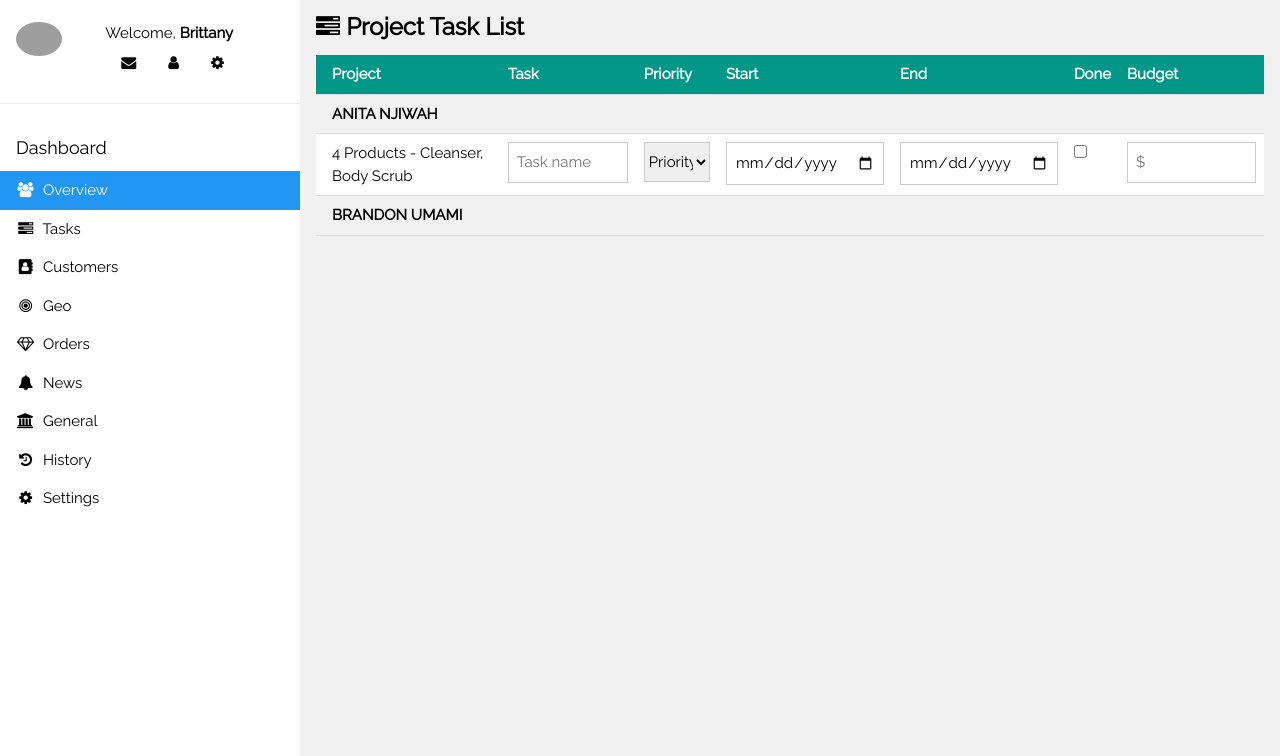
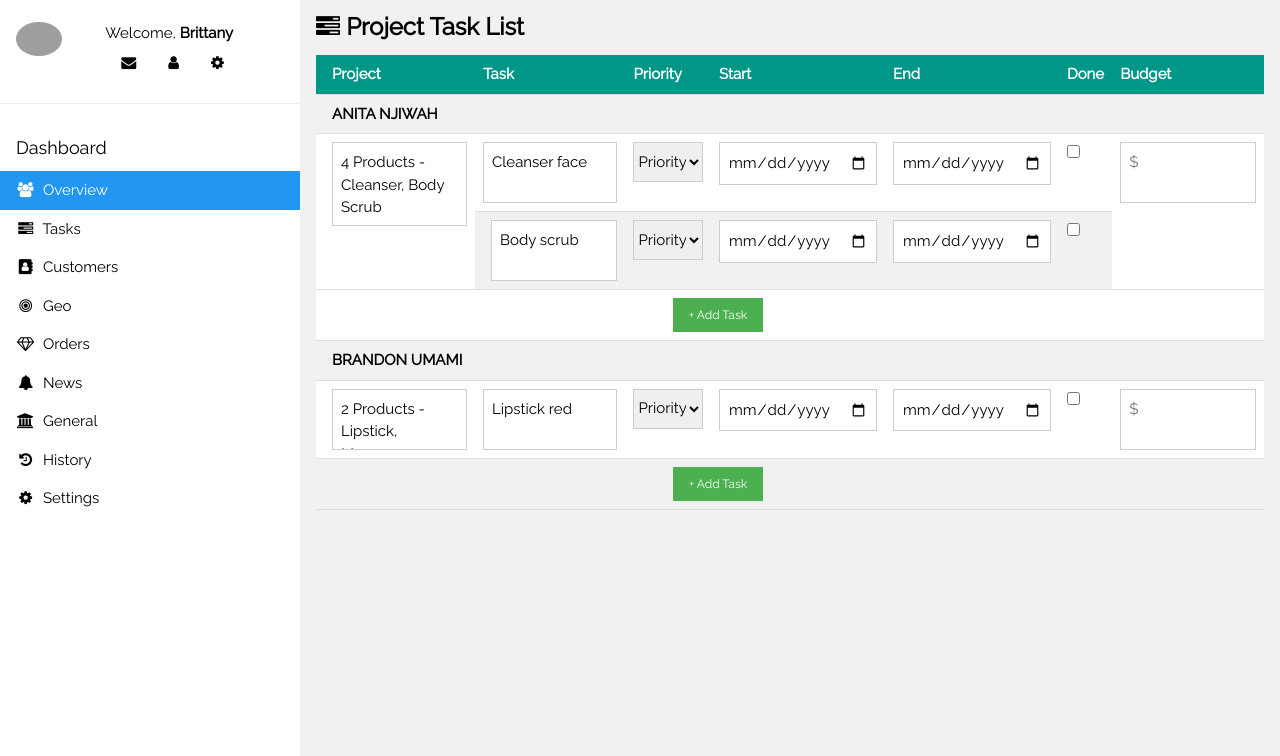
Before and after one commit to bianca-amoako/ShyneBeauty, a Flask app: template templates/tasks.html in a window 1280 px wide. Shown: the part 44-800 px from the top of the page. Run offline with Flask 3, Linux system fonts and the light colour scheme; the template is opened without the code that fills it, so the values that code supplies are empty; grey boxes are pictures that could not be loaded.

Commit message:
wip project tasks, add task button

```diff
--- a/templates/tasks.html
+++ b/templates/tasks.html
@@ -9,7 +9,8 @@
 <link rel="stylesheet" href="https://cdnjs.cloudflare.com/ajax/libs/font-awesome/4.7.0/css/font-awesome.min.css">
 
 <style>
-html,body,h1,h2,h3,h4,h5 {font-family: "Raleway", sans-serif}
+html,body,h1,h2,h3,h4,h5 {font-family: "Raleway", sans-serif;}
+.auto-grow, .auto-grow-task {width:100%; overflow:hidden; resize:none;}
 </style>
 </head>
 
@@ -62,8 +63,6 @@ html,body,h1,h2,h3,h4,h5 {font-family: "Raleway", sans-serif}
 
 <div class="w3-container">
 <table class="w3-table w3-striped w3-bordered w3-white">
-
-<!-- Table Headers -->
   <tr class="w3-teal">
     <th>Project</th>
     <th>Task</th>
@@ -74,55 +73,126 @@ html,body,h1,h2,h3,h4,h5 {font-family: "Raleway", sans-serif}
     <th>Budget</th>
   </tr>
 
-<!-- SAMPLE INPUT -->
-<!-- CUSTOMER GROUP -->
+  <!-- Customer 1 -->
   <tr class="w3-light-grey">
     <td colspan="7"><b>ANITA NJIWAH</b></td>
   </tr>
 
-<tr>
-<td>4 Products - Cleanser, Body Scrub</td>
-<td>
-<input class="w3-input w3-border" type="text" placeholder="Task name">
-</td>
-<!-- PRIORITY DROPDOWN-->
+  <tr class="task-first-row">
+    <td rowspan="2"><textarea class="w3-input w3-border auto-grow">4 Products - Cleanser, Body Scrub</textarea></td>
+    <td><textarea class="w3-input w3-border auto-grow-task">Cleanser face</textarea></td>
     <td>
       <select class="w3-select w3-border">
         <option value="">Priority</option>
-<option>High</option>
-<option>Medium</option>
-<option>Low</option>
+        <option>High</option><option>Medium</option><option>Low</option>
       </select>
     </td>
-
-<!-- DATE INPUT-->
-<td>
-<input class="w3-input w3-border" type="date">
-</td>
-<td>
-<input class="w3-input w3-border" type="date">
-</td>
-
-<!-- DONE CHECKBOX-->
-<td>
-<input type="checkbox">
-</td>
-
-<!-- BUDGET INPUT -->
-<td>
-<input class="w3-input w3-border" type="number" placeholder="$">
-</td>
+    <td><input class="w3-input w3-border" type="date"></td>
+    <td><input class="w3-input w3-border" type="date"></td>
+    <td><input type="checkbox"></td>
+    <td rowspan="2"><textarea class="w3-input w3-border auto-grow" placeholder="$"></textarea></td>
   </tr>
 
+  <tr>
+    <td><textarea class="w3-input w3-border auto-grow-task">Body scrub</textarea></td>
+    <td>
+      <select class="w3-select w3-border">
+        <option value="">Priority</option>
+        <option>High</option><option>Medium</option><option>Low</option>
+      </select>
+    </td>
+    <td><input class="w3-input w3-border" type="date"></td>
+    <td><input class="w3-input w3-border" type="date"></td>
+    <td><input type="checkbox"></td>
+  </tr>
 
-<!-- NEXT CUSTOMER -->
+  <!-- Add Task Button -->
+  <tr>
+    <td colspan="6" style="text-align:center;">
+      <button class="w3-button w3-small w3-green" onclick="addCustomerTask(this)">+ Add Task</button>
+    </td>
+    <td></td>
+  </tr>
+
+  <!-- Customer 2 -->
   <tr class="w3-light-grey">
     <td colspan="7"><b>BRANDON UMAMI</b></td>
   </tr>
 
+  <tr class="task-first-row">
+    <td rowspan="1"><textarea class="w3-input w3-border auto-grow">2 Products - Lipstick, Mascara</textarea></td>
+    <td><textarea class="w3-input w3-border auto-grow-task">Lipstick red</textarea></td>
+    <td>
+      <select class="w3-select w3-border">
+        <option value="">Priority</option>
+        <option>High</option><option>Medium</option><option>Low</option>
+      </select>
+    </td>
+    <td><input class="w3-input w3-border" type="date"></td>
+    <td><input class="w3-input w3-border" type="date"></td>
+    <td><input type="checkbox"></td>
+    <td rowspan="1"><textarea class="w3-input w3-border auto-grow" placeholder="$"></textarea></td>
+  </tr>
+
+  <tr>
+    <td colspan="6" style="text-align:center;">
+      <button class="w3-button w3-small w3-green" onclick="addCustomerTask(this)">+ Add Task</button>
+    </td>
+    <td></td>
+  </tr>
 
 </table>
 </div>
 </div>
+
+<script>
+function attachAutoGrow(textarea) {
+  textarea.addEventListener('input', () => {
+    textarea.style.height = 'auto';
+    textarea.style.height = textarea.scrollHeight + 'px';
+  });
+  textarea.style.height = textarea.scrollHeight + 'px';
+}
+document.querySelectorAll('.auto-grow, .auto-grow-task').forEach(attachAutoGrow);
+
+function addCustomerTask(button) {
+  const addButtonRow = button.closest('tr');
+  const table = addButtonRow.closest('table');
+
+  // Find the first task row in this project
+  let firstRow = addButtonRow.previousElementSibling;
+  while (!firstRow.classList.contains('task-first-row')) {
+    firstRow = firstRow.previousElementSibling;
+  }
+
+  const projectCell = firstRow.querySelector('td[rowspan]');
+  const budgetCell = firstRow.querySelectorAll('td[rowspan]')[1];
+
+  // Increase rowspan
+  projectCell.rowSpan = parseInt(projectCell.rowSpan) + 1;
+  budgetCell.rowSpan = parseInt(budgetCell.rowSpan) + 1;
+
+  // Create new task row
+  const newRow = document.createElement('tr');
+  newRow.innerHTML = `
+    <td><textarea class="w3-input w3-border auto-grow-task" placeholder="Task name"></textarea></td>
+    <td>
+      <select class="w3-select w3-border">
+        <option value="">Priority</option>
+        <option>High</option><option>Medium</option><option>Low</option>
+      </select>
+    </td>
+    <td><input class="w3-input w3-border" type="date"></td>
+    <td><input class="w3-input w3-border" type="date"></td>
+    <td><input type="checkbox"></td>
+  `;
+
+  // Insert new task above the Add Task button
+  addButtonRow.before(newRow);
+
+  attachAutoGrow(newRow.querySelector('textarea'));
+}
+</script>
+
 </body>
 </html>
```
Lines whose indentation alone changed are shown as unchanged.
